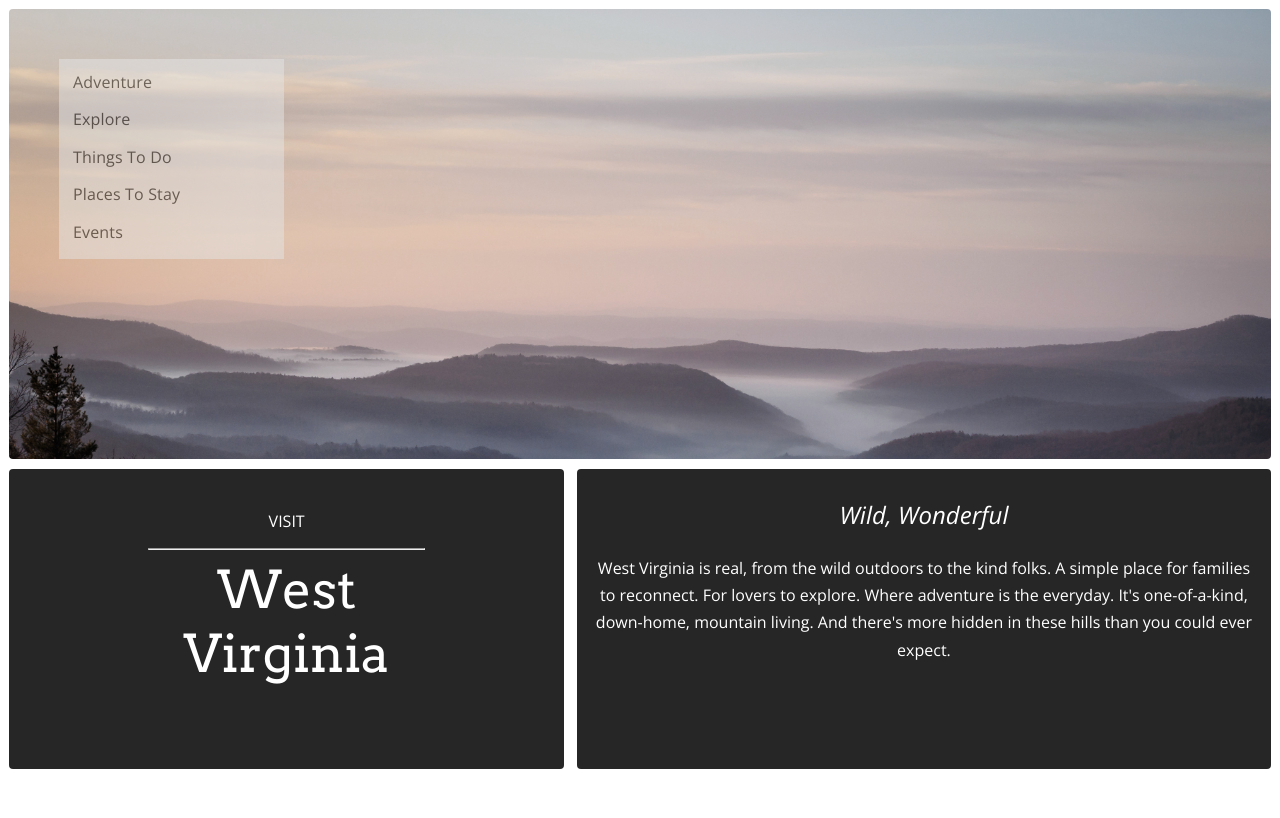
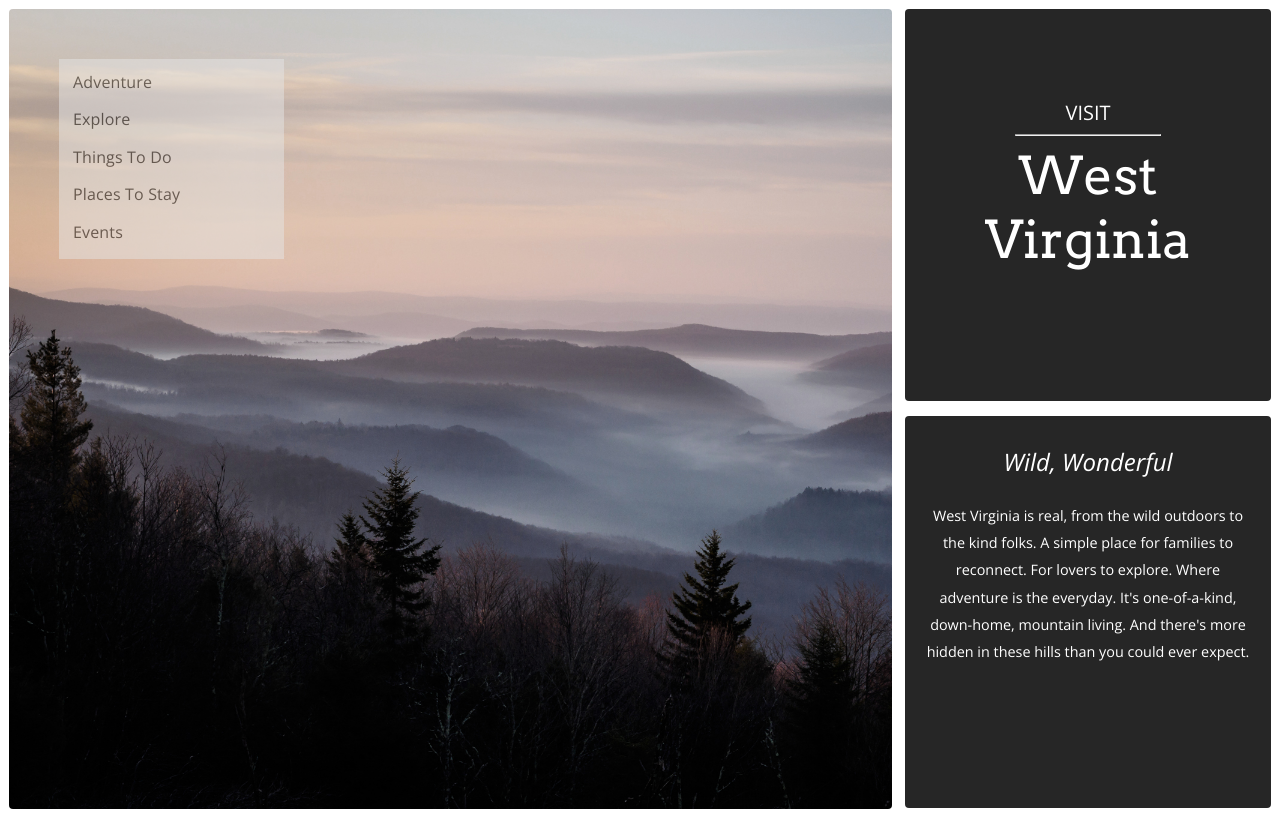
Before and after one commit to lryndavis/CSS_ResponsiveLayoutReview, a plain HTML site: page index.html in a window 1280 px wide. Drawn offline with nearby package versions, Linux system fonts and the light colour scheme.

Commit message:
add media query at second breakpoint for full width layout

```diff
--- a/css/styles.css
+++ b/css/styles.css
@@ -244,3 +244,59 @@
     border: none;
   }
 }
+
+@media only screen and (min-width: 920px) {
+
+  .container {
+    width: 100%;
+    margin: 0 auto;
+    position: relative;
+  }
+
+  .backgroundimg {
+    float: left;
+    width: 70%;
+    height: 100vh;
+  }
+
+  .container2 {
+    height: 100vh;
+    width: 29%;
+    float: right;
+  }
+
+  .col2 {
+    float: right;
+    width: 100%;
+    height: 49%;
+    background-color: #262626;
+    margin-top: 4%;
+  }
+
+  .col2 p {
+    font-size: .9em;
+    line-height: 1.9em;
+  }
+
+  .col1 {
+    padding-top: 70px;
+    float: right;
+    width: 100%;
+    height: 49%;
+    margin-top: 0;
+  }
+
+  .col1 p {
+    font-family: 'Open Sans';
+    font-weight: lighter;
+    font-size: 20px;
+    margin-bottom: 0;
+    padding-bottom: 0;
+    padding-top: 0;
+  }
+
+  .col1 hr {
+    width: 40%;
+
+  }
+}
```
